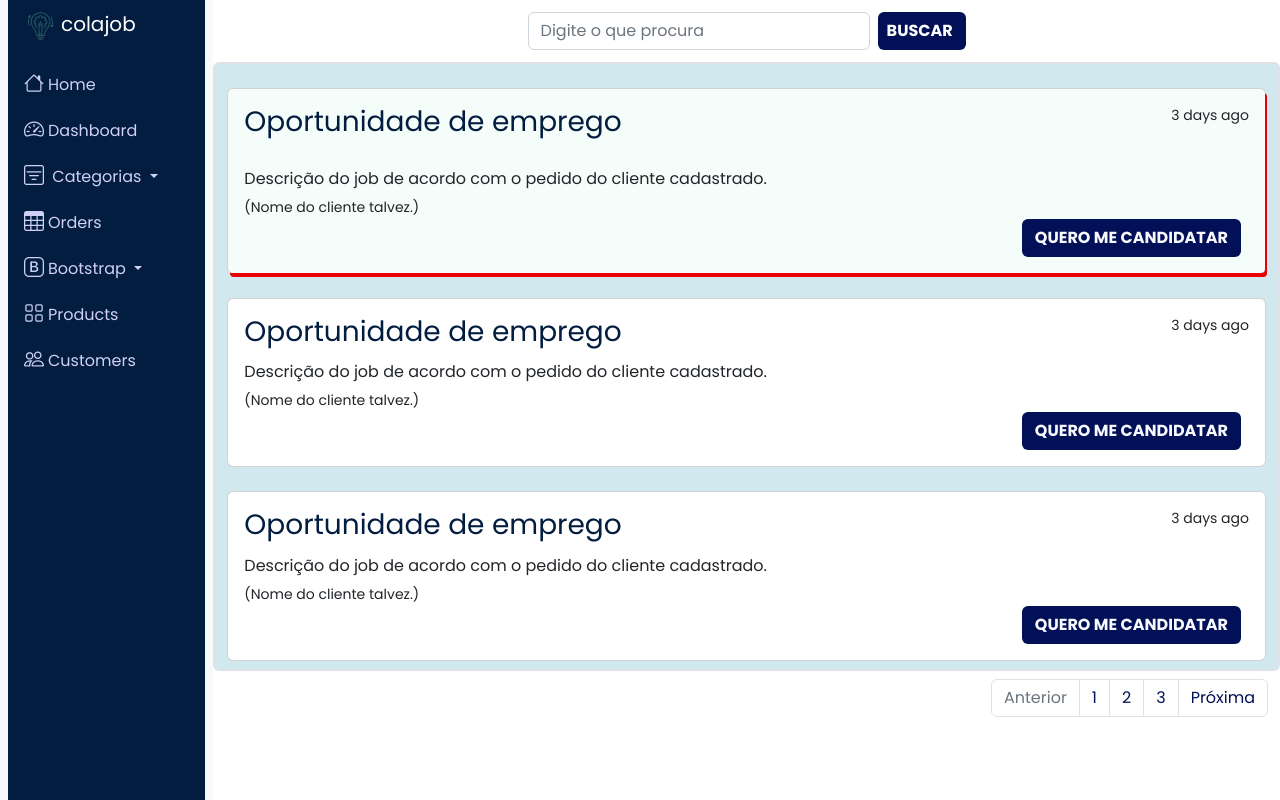
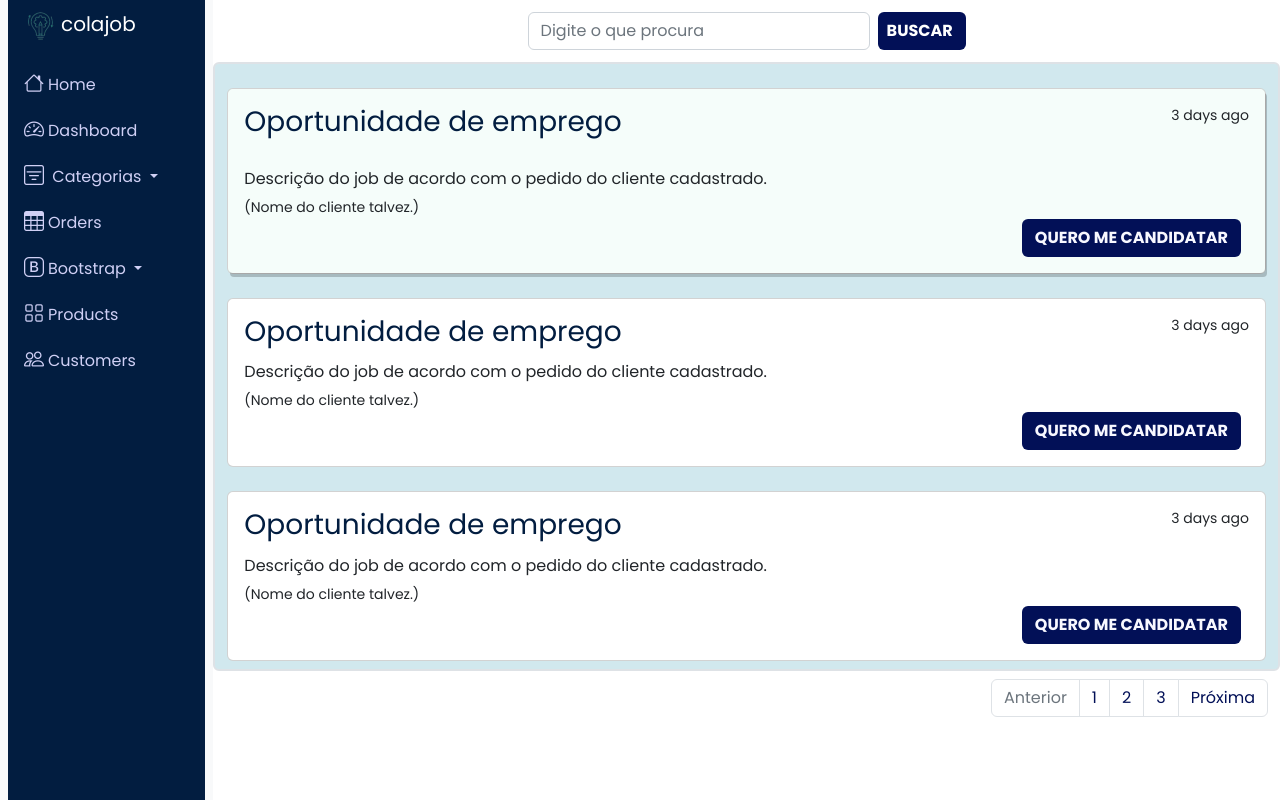
Before and after one commit to Adriel21/projeto_back_end, a PHP site: page /feed.php in a window 1280 px wide, with the pointer over the restyled element. Run offline with PHP 8.4, Linux system fonts and the light colour scheme; some libraries are stand-ins or nearby versions.

Commit message:
Update shadow do card

```diff
--- a/css/estilo.css
+++ b/css/estilo.css
@@ -65,9 +65,9 @@ picture img {
     }
 
     .coluna-vagas:hover {
-        box-shadow: 2px 4px #eb0000;
+        box-shadow: 2px 4px rgba(000, 000, 000, 0.2);
         background: rgba(208, 247, 230, 0.219);
-        transition: 0.6s;
+        transition: 0.5s;
     }
 
     .card-vagas h3 {
```
